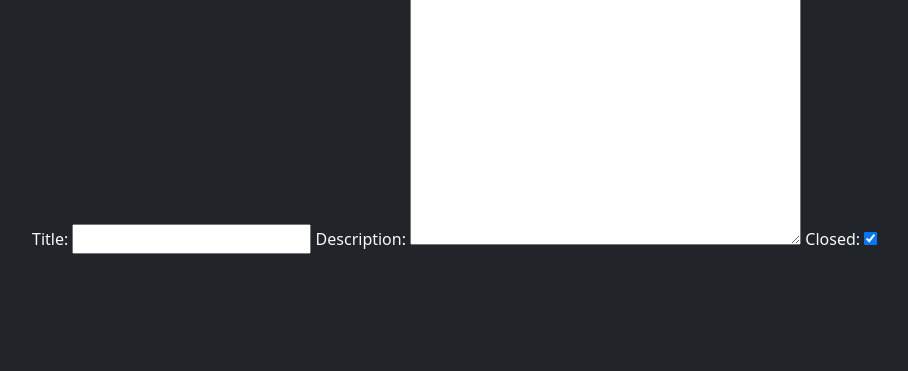
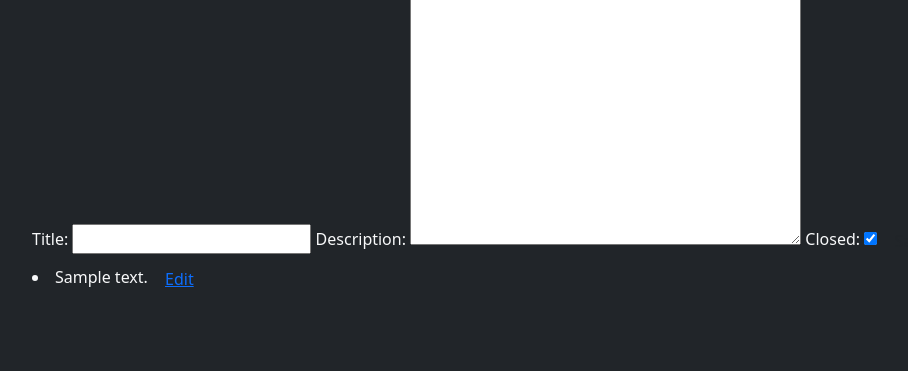
Before and after one commit to nicofreundt/school_project, a Django app: template survey/templates/survey/edit.html in a window 1280 px wide. Shown: the part 82-453 px from the top of the page, without its empty margins (50-958 px from the left). Run offline with Django 4.2, Linux system fonts and the light colour scheme; the template is opened without the code that fills it: values that come from a table or form of the project are taken from there, others are empty; tables that the repository leaves empty hold one stand-in row (values such as "Sample post").

Commit message:
Added question overview and editing in survey-view

```diff
--- a/survey/templates/survey/edit.html
+++ b/survey/templates/survey/edit.html
@@ -7,4 +7,12 @@
         {% csrf_token %} {{ surveyForm }}
         <input class="btn" type="submit" value="Save" />
     </form>
+    {% for question in questions %}
+    <li>
+        {{ question.text }}
+        <button type="button" class="btn btn-edit">
+            <a href="{% url 'question_edit' question=question.id %}">Edit</a>
+        </button>
+    </li>
+  {% endfor %}
 {% endblock %}
```
